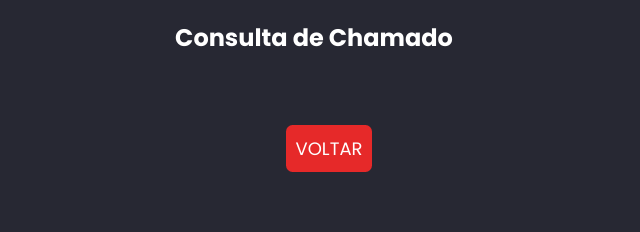
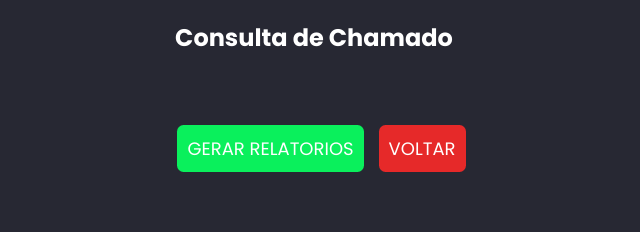
Before and after one commit to GustavoStorb/ProjetoIntegradorPHP, a PHP site: page /chamado/find in a window 1280 px wide. Shown: the part 75-307 px from the top of the page, without its empty margins (326-966 px from the left). Run offline with PHP 8.4, Linux system fonts and the light colour scheme; a user stored in the database is signed in; data that the repository does not hold is empty.

Commit message:
botao de relatorio fix

```diff
--- a/app/Views/chamado/consultar.php
+++ b/app/Views/chamado/consultar.php
@@ -31,7 +31,7 @@ $result = $chamadoModel->find($this->dados);
                   <button onclick="location.href='/home/index'" class="btn-cadastro active bg-red br-6">
                      VOLTAR
                   </button>
-                  <button class="active gerar-relatorio font-black bg-green br-6 btn-cadastro" type="button">
+                  <button class="active gerar-relatorio font-black bg-green br-6 btn-cadastro" style="display: block;" type="button">
                      GERAR RELATORIOS
                   </button>
                </div>
```
